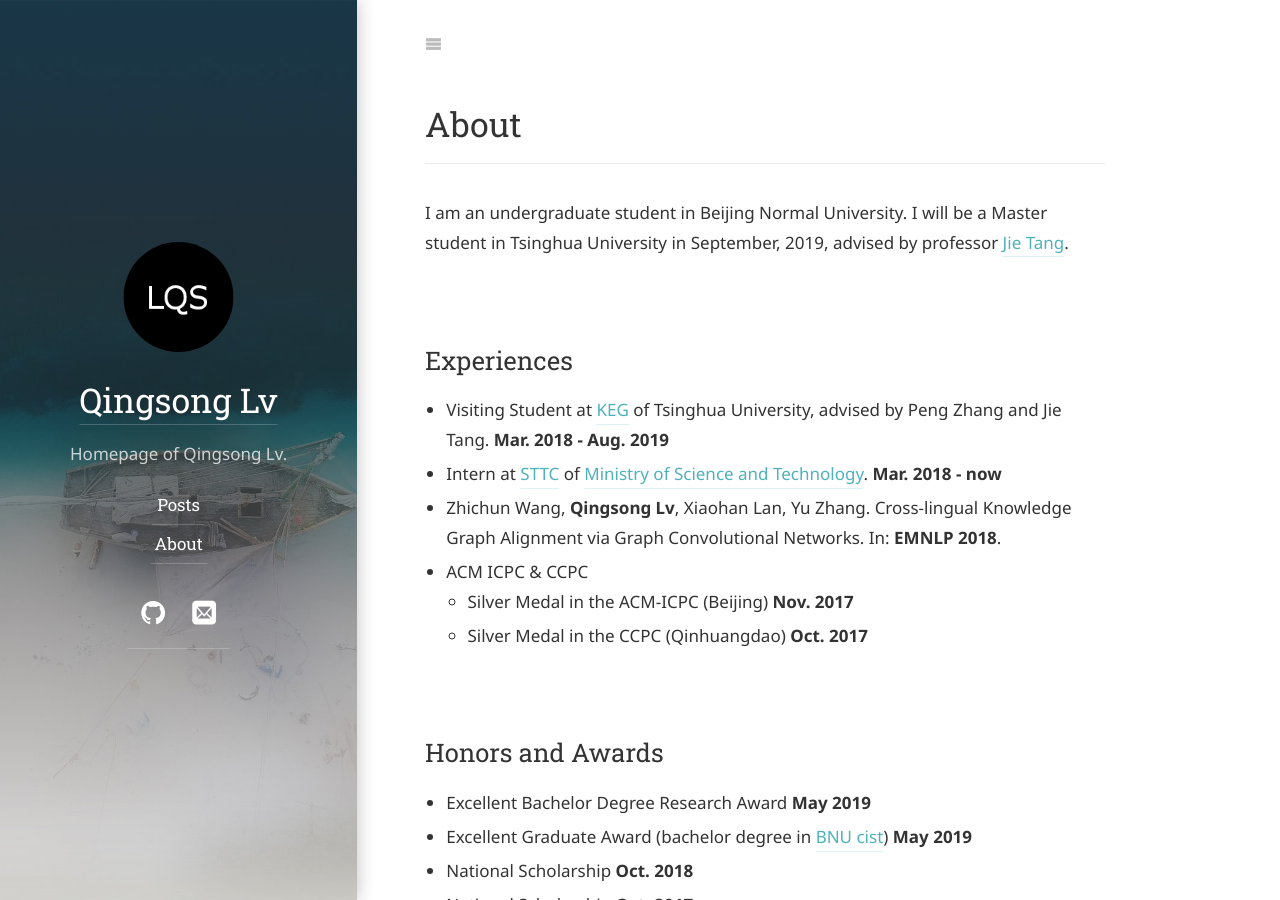
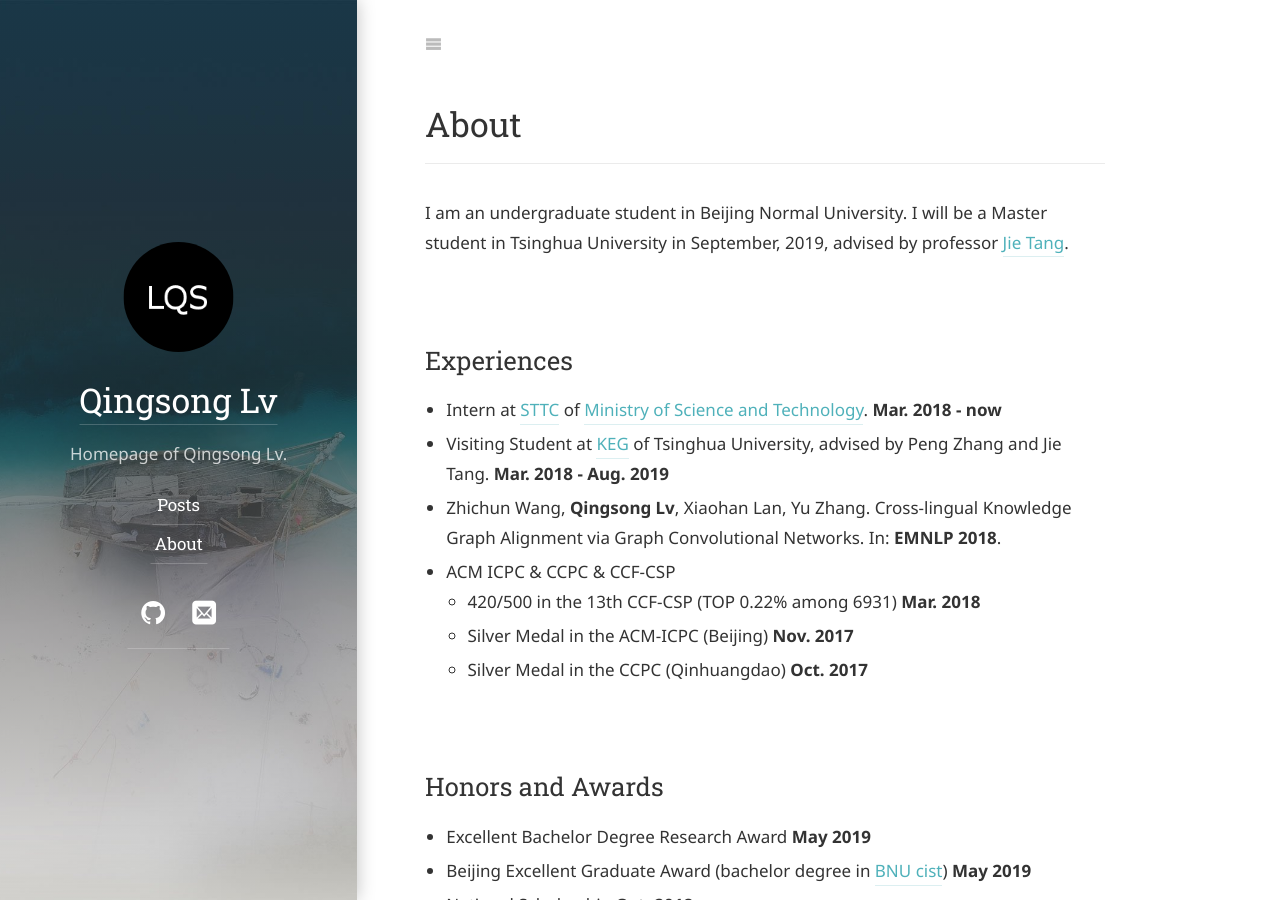
Before and after one commit to qingsonglv/qingsonglv.github.io, a Jekyll site: the page built from about.md, in a window 1280 px wide and 900 px high. Built offline with Jekyll 4.4.1, drawn with Linux system fonts in a browser that asks for light colours; some web fonts are replaced; our own code applies the rules of GitHub Pages for plain Markdown files.

Commit message:
update profile

```diff
--- a/about.md
+++ b/about.md
@@ -8,17 +8,18 @@ I am an undergraduate student in Beijing Normal University. I will be a Master s
 
 ## Experiences
 
+* Intern at [STTC](https://www.italents.cn/) of [Ministry of Science and Technology](http://www.most.gov.cn/). **Mar. 2018 - now**
 * Visiting Student at [KEG](http://keg.cs.tsinghua.edu.cn/) of Tsinghua University, advised by Peng Zhang and Jie Tang. **Mar. 2018 - Aug. 2019**
-* Intern at [STTC](https://www.italents.cn/) of [Ministry of Science and Technology](http://www.most.gov.cn/). **Mar. 2018 - now**
 * Zhichun Wang, **Qingsong Lv**, Xiaohan Lan, Yu Zhang. Cross-lingual Knowledge Graph Alignment via Graph Convolutional Networks. In: **EMNLP 2018**.
-* ACM ICPC & CCPC
+* ACM ICPC & CCPC & CCF-CSP
+    * 420/500 in the 13th CCF-CSP (TOP 0.22% among 6931) **Mar. 2018**
     * Silver Medal in the ACM-ICPC (Beijing) **Nov. 2017**
     * Silver Medal in the CCPC (Qinhuangdao) **Oct. 2017**
 
 ## Honors and Awards
 
 * Excellent Bachelor Degree Research Award **May 2019**
-* Excellent Graduate Award (bachelor degree in [BNU cist](http://cisten.bnu.edu.cn/)) **May 2019**
+* Beijing Excellent Graduate Award (bachelor degree in [BNU cist](http://cisten.bnu.edu.cn/)) **May 2019**
 * National Scholarship **Oct. 2018**
 * National Scholarship **Oct. 2017**
 
```
